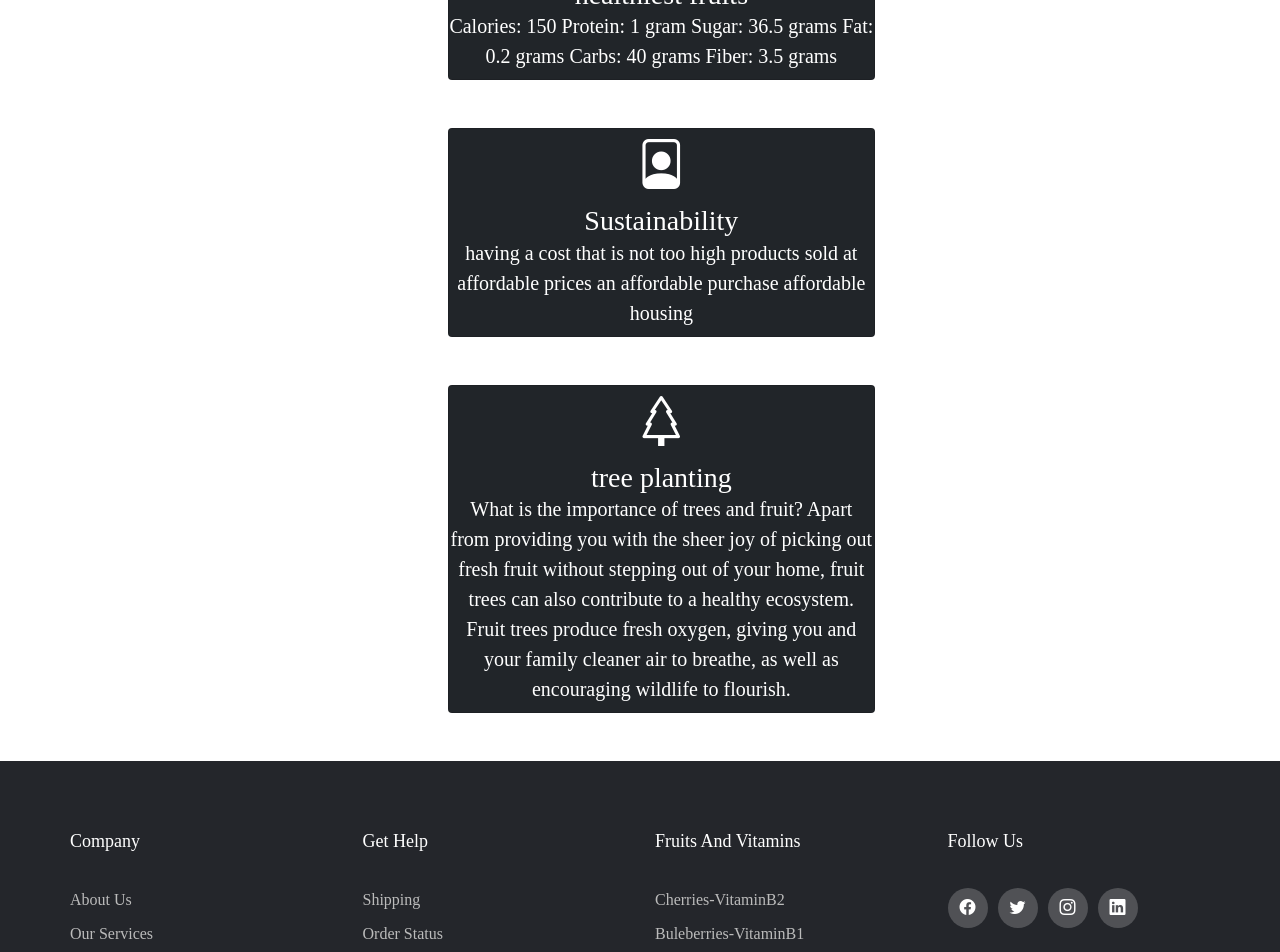
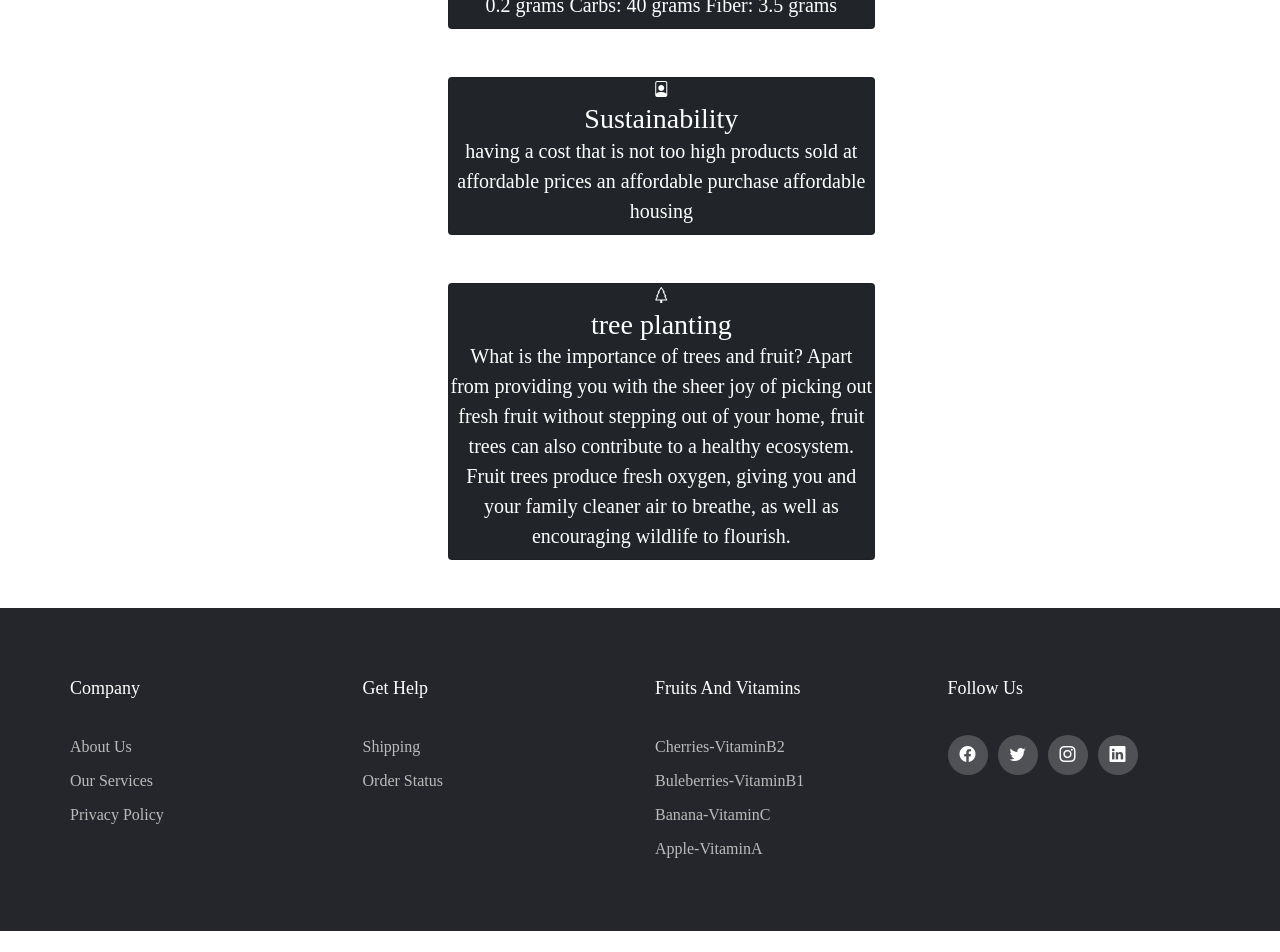
Before and after one commit to RohiniRadhakrishnan/purchase_inventory_project, an Angular app in the folder orderinventoryapp/: page / in a window 1280 px wide. Shown: the part 1460-2412 px from the top of the page. Built offline with nearby package versions, Linux system fonts and the light colour scheme.

Commit message:
rohini-trainee

```diff
--- a/orderinventoryapp/src/app/homepage/homepage.component.html
+++ b/orderinventoryapp/src/app/homepage/homepage.component.html
@@ -92,12 +92,10 @@
   <div class="container">
     <div class="row">
       <div class="col-lg-4 col-md-12 col-12">
-        <div class="about-img">
-          <!-- <img src="../../assets/about.jpg" alt="" class="img-fluid" /> -->
-        </div>
+        <div class="about-img"></div>
       </div>
       <div class="col-lg-8 col-md-12 col-12 ps-lg-5 mt-md-5">
-        <i class="bi bi-house-fill"></i>
+        <em class="bi bi-house-fill"></em>
         <div class="about-text">
           <h2>
             healthy and quality <br />
@@ -121,7 +119,7 @@
     <div class="row">
       <div class="col-md-12">
         <div class="section-header text-center pb-5">
-          <i class="bi bi-hearts"></i>
+          <em class="bi bi-hearts"></em>
           <h2>Famous palces</h2>
           <p>
             Nagpur: Oranges. The city of Nagpur is the major producer of oranges
@@ -138,7 +136,7 @@
     <div class="col-12 col-md-12 col-lg-4">
       <div class="card text-white text-center bg-dark pb-2">
         <div class="card-body">
-          <i class="bi bi-heart"></i>
+          <em class="bi bi-heart"></em>
           <h3 class="card-title">healthiest fruits</h3>
           <p class="lead">
             Calories: 150 Protein: 1 gram Sugar: 36.5 grams Fat: 0.2 grams
@@ -155,7 +153,7 @@
     <div class="col-12 col-md-12 col-lg-4">
       <div class="card text-white text-center bg-dark pb-2">
         <div class="card-body">
-          <i class="bi bi-file-person"></i>
+          <em class="bi bi-file-person"></em>
           <h3 class="card-title">Sustainability</h3>
           <p class="lead">
             having a cost that is not too high products sold at affordable
@@ -172,7 +170,7 @@
     <div class="col-12 col-md-12 col-lg-4">
       <div class="card text-white text-center bg-dark pb-2">
         <div class="card-body">
-          <i class="bi bi-tree"></i>
+          <em class="bi bi-tree"></em>
 
           <h3 class="card-title">tree planting</h3>
           <p class="lead">
@@ -219,10 +217,10 @@
         <div class="footer-col">
           <h4>follow us</h4>
           <div class="social-links">
-            <a href="#"><i class="bi bi-facebook"></i></a>
-            <a href="#"><i class="bi bi-twitter"></i></a>
-            <a href="#"><i class="bi bi-instagram"></i></a>
-            <a href="#"><i class="bi bi-linkedin"></i></a>
+            <a href="#"><em class="bi bi-facebook"></em></a>
+            <a href="#"><em class="bi bi-twitter"></em></a>
+            <a href="#"><em class="bi bi-instagram"></em></a>
+            <a href="#"><em class="bi bi-linkedin"></em></a>
           </div>
         </div>
       </div>
```
